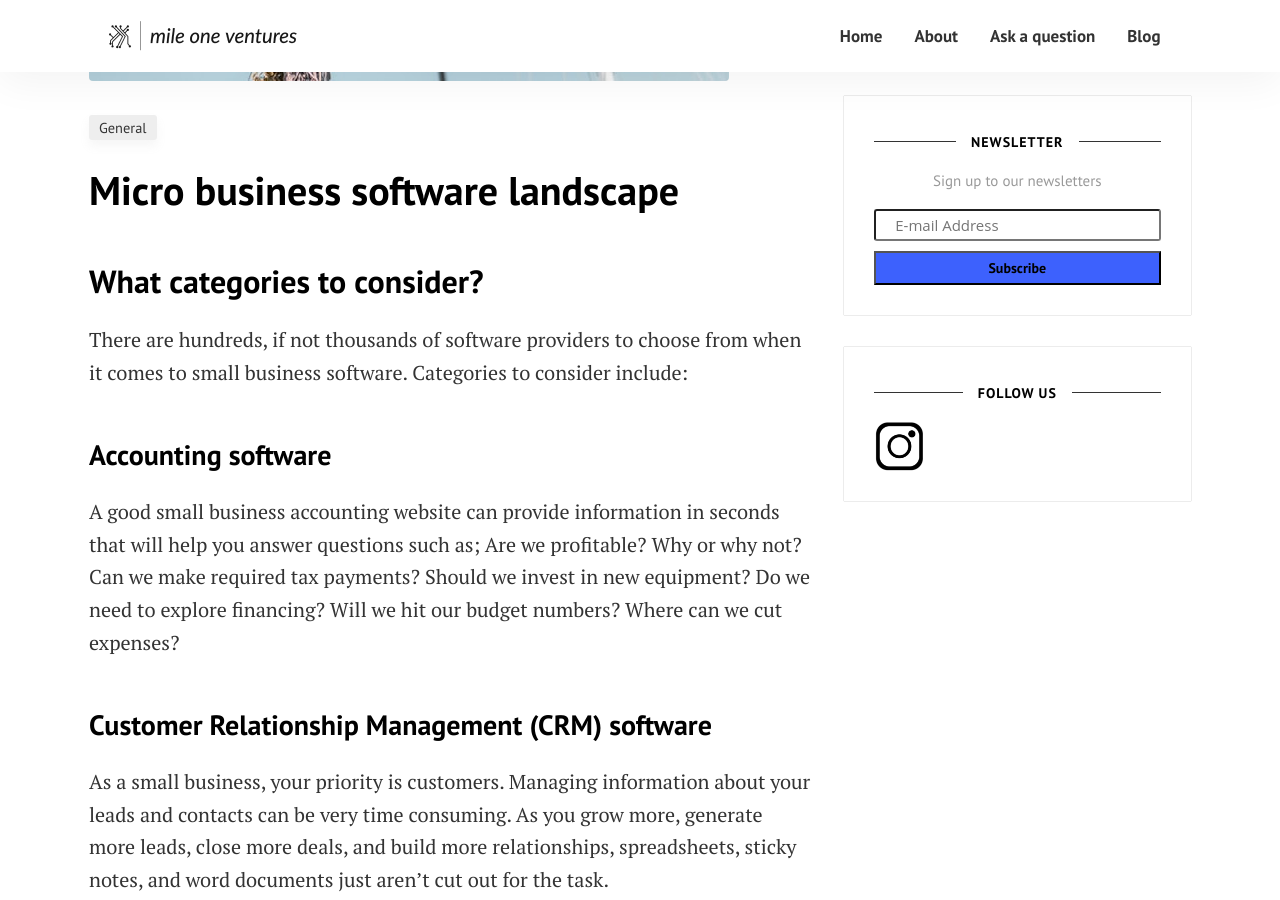
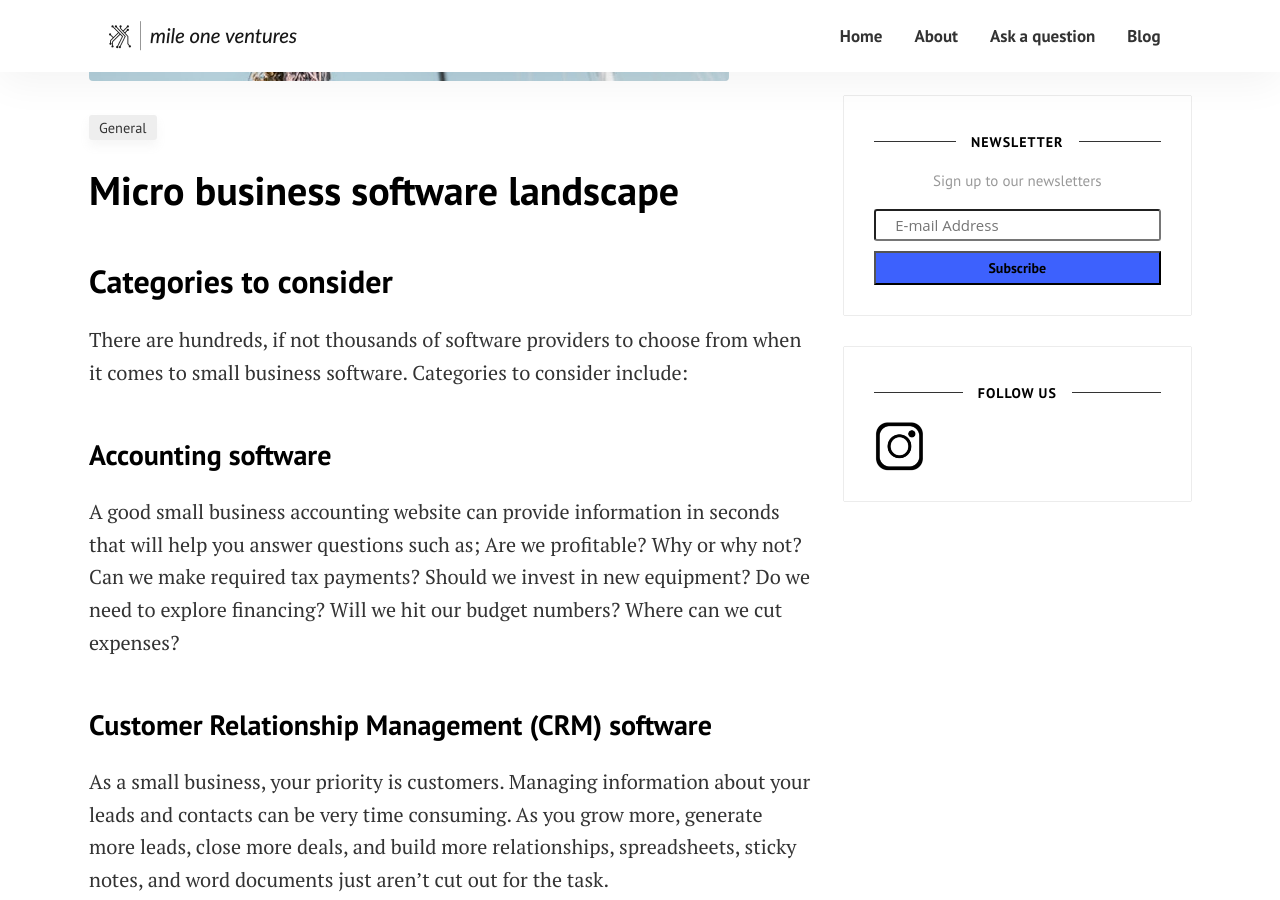
Before and after one commit to mile-one-ventures/mile-one-ventures.github.io, a Jekyll site: the page built from _posts/2021-09-05-technology-categores.md, in a window 1280 px wide and 900 px high, scrolled down 462 px. Built offline with Jekyll 4.4.1, drawn with Linux system fonts in a browser that asks for light colours; comment, search, counter and statistics services are not loaded.

Commit message:
Update 2021-09-05-technology-categores.md

```diff
--- a/_posts/2021-09-05-technology-categores.md
+++ b/_posts/2021-09-05-technology-categores.md
@@ -7,7 +7,7 @@ image: assets/images/options.jpeg
 featured: false
 
 ---
-## What categories to consider?
+## Categories to consider
 
 There are hundreds, if not thousands of software providers to choose from when it comes to small business software. Categories to consider include:
 
```
